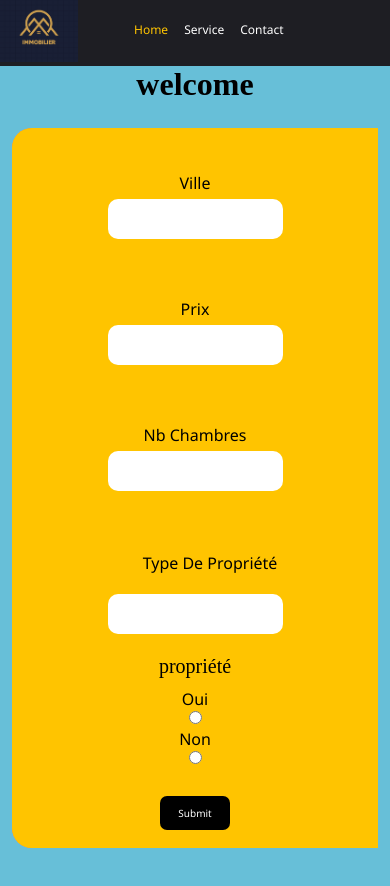
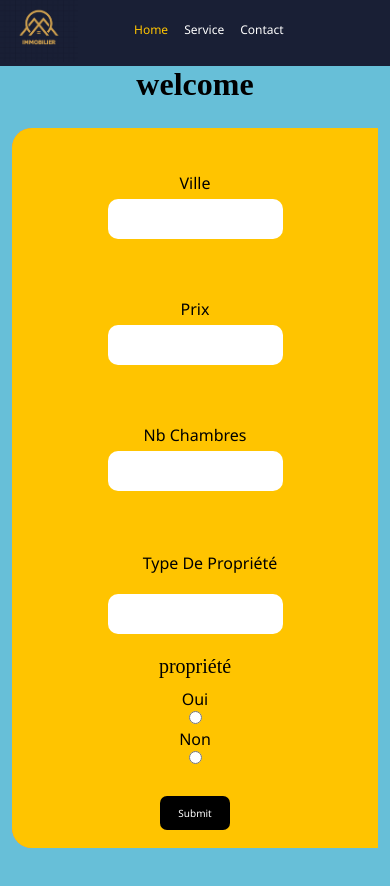
Before and after one commit to abdessamadziani/youcode-html-css-, a plain HTML site: page Imobilier web site responsive/index.html in a window 390 px wide. Drawn offline with Linux system fonts and the light colour scheme.

```diff
--- a/Imobilier web site responsive/style.css
+++ b/Imobilier web site responsive/style.css
@@ -10,7 +10,7 @@
   }
 header
 {
-background-color: #1E1E23;
+background-color: #191F35;
 }
 
 a
```
Also changed, not shown: 1 other file.
